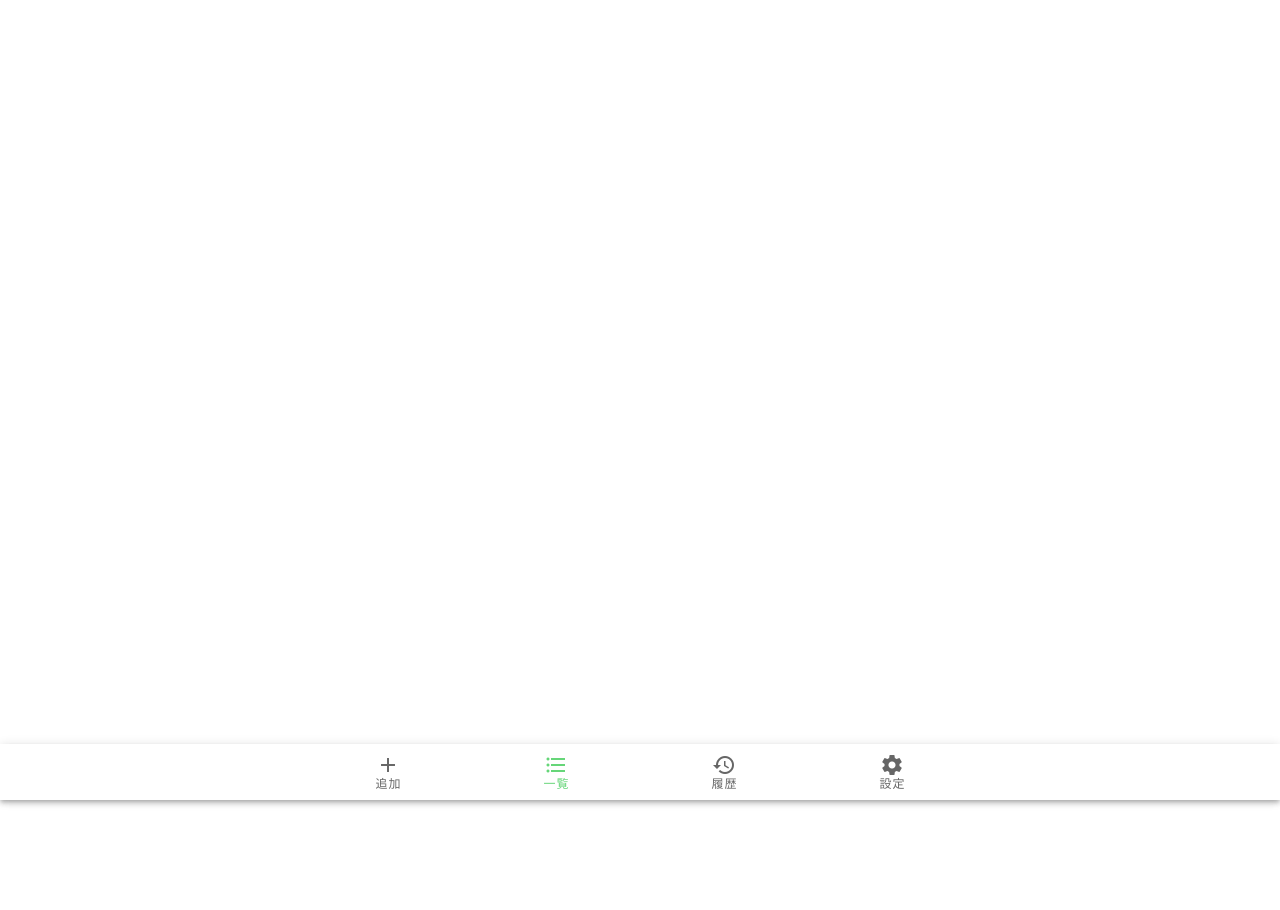
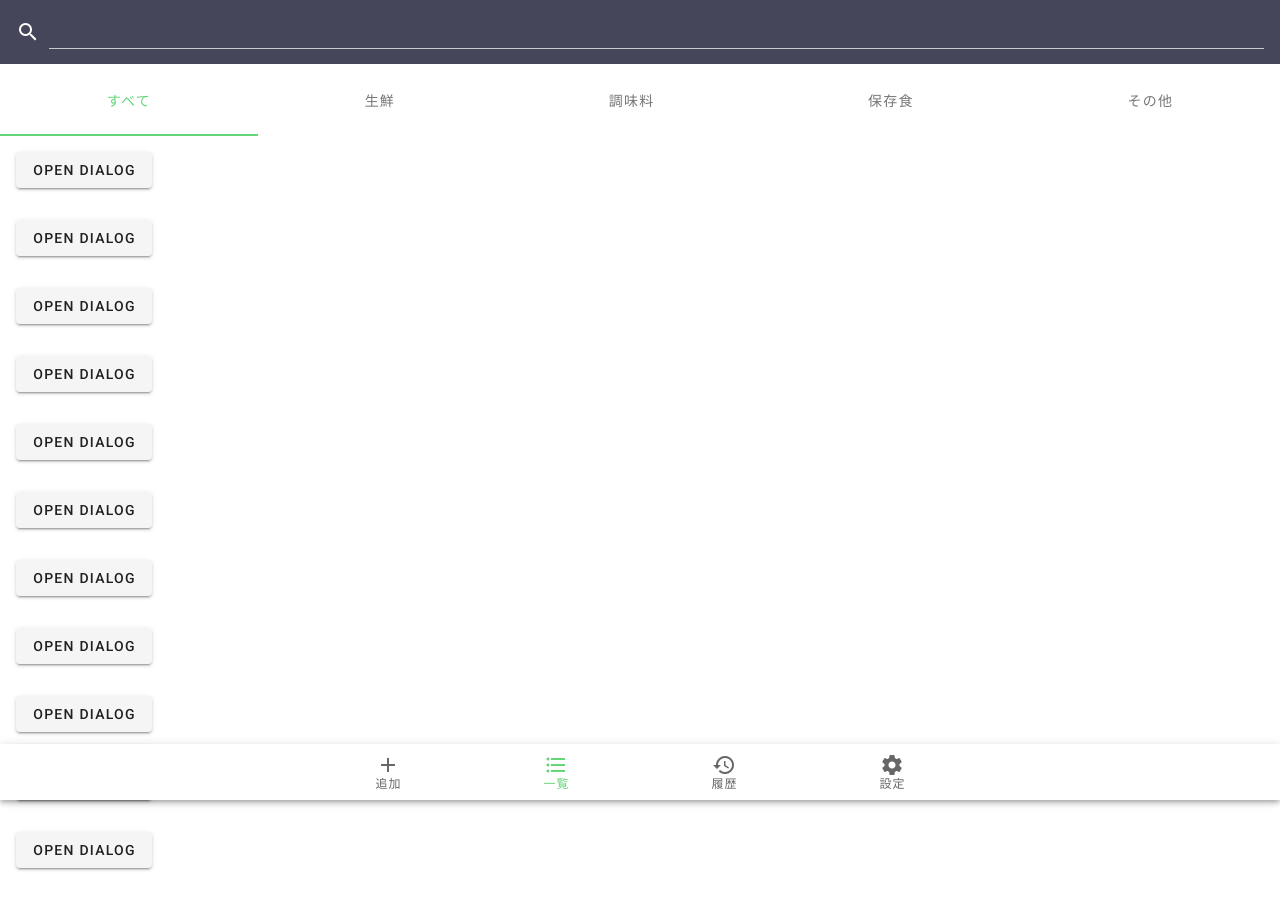
Before and after one commit to Kazuya-Pum/LINE-Limiter-v2, a Vue app in the folder app/: page /list in a window 1280 px wide. Shown: the top 910 px of the page. Before the commit the page ends 800 px from the top, so only its background shows below. Built offline with nearby package versions, Linux system fonts and the light colour scheme.

Commit message:
dialog base

```diff
--- a/app/package.json
+++ b/app/package.json
@@ -1,5 +1,5 @@
 {
-  "name": "app",
+  "name": "line-limiter",
   "version": "0.1.0",
   "private": true,
   "scripts": {
--- a/app/src/App.vue
+++ b/app/src/App.vue
@@ -1,9 +1,7 @@
 <template>
   <v-app>
     <v-main>
-      <v-container fluid class="pa-0" style="height: 100%">
-        <router-view />
-      </v-container>
+      <router-view />
     </v-main>
     <v-bottom-navigation app grow color="primary">
       <v-btn to="add" style="background-color: transparent; height: inherit">
--- /dev/null
+++ b/app/src/components/FoodDetails.vue
@@ -0,0 +1,33 @@
+<template>
+  <v-dialog
+    v-model="dialog"
+    fullscreen
+    hide-overlay
+    transition="dialog-bottom-transition"
+  >
+    <v-card>
+      <v-toolbar dark style="background-color: #46465a">
+        <v-btn icon dark @click="close">
+          <v-icon>mdi-close</v-icon>
+        </v-btn>
+        <v-toolbar-title>詳細</v-toolbar-title>
+      </v-toolbar>
+    </v-card>
+  </v-dialog>
+</template>
+
+<script lang="ts">
+import Vue from "vue";
+
+export default Vue.extend({
+  name: "FoodDetails",
+  props: {
+    dialog: { type: Boolean, default: false },
+  },
+  methods: {
+    close() {
+      this.$emit("close");
+    },
+  },
+});
+</script>
--- a/app/src/views/Add.vue
+++ b/app/src/views/Add.vue
@@ -1,4 +1,5 @@
 <template>
+  <v-container fluid class="pa-0" style="height: 100%">
     <v-form style="background-color: #eeeeee; height: 100%">
       <div
         class="d-flex align-stretch flex-column flex-sm-row"
@@ -170,6 +171,7 @@
         </div>
       </div>
     </v-form>
+  </v-container>
 </template>
 
 <script lang="ts">
--- a/app/src/views/History.vue
+++ b/app/src/views/History.vue
@@ -1,5 +1,23 @@
 <template>
-  <div class="about">
-    <h1>This is a History page</h1>
-  </div>
+  <v-container fluid class="pa-0">
+    <v-toolbar dark style="background-color: #46465a">
+      <v-text-field
+        prepend-icon="mdi-magnify"
+        single-line
+        hide-details
+      ></v-text-field>
+    </v-toolbar>
+    <v-tabs icons-and-text grow show-arrows center-active>
+      <v-tab>すべて</v-tab>
+      <v-tab>生鮮</v-tab>
+      <v-tab>調味料</v-tab>
+      <v-tab>保存食</v-tab>
+      <v-tab>その他</v-tab>
+    </v-tabs>
+    <v-tabs-items>
+      <v-tab-item>
+        <v-card flat></v-card>
+      </v-tab-item>
+    </v-tabs-items>
+  </v-container>
 </template>
--- a/app/src/views/List.vue
+++ b/app/src/views/List.vue
@@ -1,3 +1,102 @@
 <template>
-  <v-container></v-container>
+  <v-container fluid class="pa-0">
+    <food-details :dialog="dialog" @close="dialog = false" />
+    <v-toolbar dark style="background-color: #46465a">
+      <v-text-field
+        prepend-icon="mdi-magnify"
+        single-line
+        hide-details
+      ></v-text-field>
+    </v-toolbar>
+    <v-tabs icons-and-text grow show-arrows center-active v-model="tab">
+      <v-tab>すべて</v-tab>
+      <v-tab>生鮮</v-tab>
+      <v-tab>調味料</v-tab>
+      <v-tab>保存食</v-tab>
+      <v-tab>その他</v-tab>
+    </v-tabs>
+    <v-tabs-items v-model="tab">
+      <v-tab-item>
+        <v-card flat class="overflow-y-auto">
+          <v-card-text class="flex-column">
+            <v-btn @click="dialog = true">Open Dialog</v-btn>
+          </v-card-text>
+          <v-card-text class="flex-column">
+            <v-btn @click="dialog = true">Open Dialog</v-btn>
+          </v-card-text>
+          <v-card-text class="flex-column">
+            <v-btn @click="dialog = true">Open Dialog</v-btn>
+          </v-card-text>
+          <v-card-text class="flex-column">
+            <v-btn @click="dialog = true">Open Dialog</v-btn>
+          </v-card-text>
+          <v-card-text class="flex-column">
+            <v-btn @click="dialog = true">Open Dialog</v-btn>
+          </v-card-text>
+          <v-card-text class="flex-column">
+            <v-btn @click="dialog = true">Open Dialog</v-btn>
+          </v-card-text>
+          <v-card-text class="flex-column">
+            <v-btn @click="dialog = true">Open Dialog</v-btn>
+          </v-card-text>
+          <v-card-text class="flex-column">
+            <v-btn @click="dialog = true">Open Dialog</v-btn>
+          </v-card-text>
+          <v-card-text class="flex-column">
+            <v-btn @click="dialog = true">Open Dialog</v-btn>
+          </v-card-text>
+          <v-card-text class="flex-column">
+            <v-btn @click="dialog = true">Open Dialog</v-btn>
+          </v-card-text>
+          <v-card-text class="flex-column">
+            <v-btn @click="dialog = true">Open Dialog</v-btn>
+          </v-card-text>
+        </v-card>
+      </v-tab-item>
+      <v-tab-item>
+        <v-card flat>
+          <v-card-text>
+            <v-btn>生鮮</v-btn>
+          </v-card-text>
+        </v-card>
+      </v-tab-item>
+      <v-tab-item>
+        <v-card flat>
+          <v-card-text>
+            <v-btn>調味料</v-btn>
+          </v-card-text>
+        </v-card>
+      </v-tab-item>
+      <v-tab-item>
+        <v-card flat>
+          <v-card-text>
+            <v-btn>保存食</v-btn>
+          </v-card-text>
+        </v-card>
+      </v-tab-item>
+      <v-tab-item>
+        <v-card flat>
+          <v-card-text>
+            <v-btn>その他</v-btn>
+          </v-card-text>
+        </v-card>
+      </v-tab-item>
+    </v-tabs-items>
+  </v-container>
 </template>
+
+<script lang="ts">
+import Vue from "vue";
+import FoodDetails from "../components/FoodDetails.vue";
+
+export default Vue.extend({
+  name: "List",
+  components: {
+    FoodDetails,
+  },
+  data: () => ({
+    tab: 0,
+    dialog: false,
+  }),
+});
+</script>
--- a/app/vue.config.js
+++ b/app/vue.config.js
@@ -1,3 +1,9 @@
 module.exports = {
   transpileDependencies: ["vuetify"],
+  pages: {
+    index: {
+      entry: "src/main.ts",
+      title: "LINE Limiter",
+    },
+  },
 };
```
Lines whose indentation alone changed are shown as unchanged.
